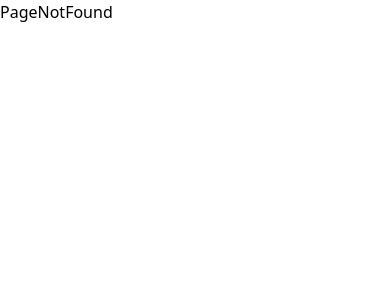
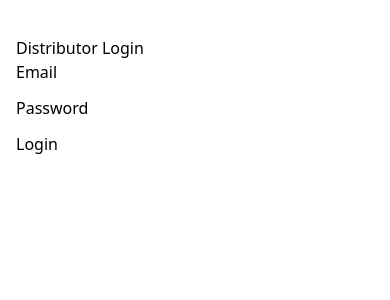
Before and after one commit to janvi279/z-cad, a React (Create React App) app: page /distributor/login in a window 390 px wide. Shown: the top 300 px of the page. Built offline with nearby package versions, Linux system fonts and the light colour scheme.

Commit message:
start worked on distributer panel

```diff
--- a/src/App.js
+++ b/src/App.js
@@ -18,6 +18,9 @@ import { Toaster } from 'react-hot-toast'
 import { AuthProvider } from './Context/AuthContext'
 import { LoadingProvider, useLoading } from './Context/LoadingContext'
 import FullPageLoader from './Components/common/FullPageLoader'
+import DistributorLogin from './pages/Home/distributor/login'
+import DistributorProtectedRoute from './pages/Home/distributor/DistributorProtectedRoute'
+import DistributorDashboard from './pages/Home/distributor/dashboard'
 
 const AppContent = () => {
   const { loading } = useLoading()
@@ -41,6 +44,16 @@ const AppContent = () => {
             ))}
           </Route>
         </Route>
+        <Route path='/distributor/login' element={<DistributorLogin />} />
+
+        <Route
+          path='/distributor/dashboard'
+          element={
+            <DistributorProtectedRoute>
+              <DistributorDashboard />
+            </DistributorProtectedRoute>
+          }
+        />
       </Routes>
     </>
   )
--- /dev/null
+++ b/src/pages/Home/distributor/DistributorProtectedRoute.jsx
@@ -0,0 +1,24 @@
+import React from "react";
+import { Navigate } from "react-router-dom";
+
+const DistributorProtectedRoute = ({
+  children,
+}) => {
+
+  const token =
+    localStorage.getItem(
+      "distributorToken"
+    );
+
+  if (!token) {
+    return (
+      <Navigate
+        to="/distributor/login"
+      />
+    );
+  }
+
+  return children;
+};
+
+export default DistributorProtectedRoute;
--- /dev/null
+++ b/src/pages/Home/distributor/dashboard.jsx
@@ -0,0 +1,63 @@
+import React, { useEffect, useState } from 'react'
+
+import { getDistributorDashboard } from '../../services/distributorApi'
+
+function DistributorDashboard() {
+  const [data, setData] = useState({})
+
+  const fetchDashboard = async () => {
+    try {
+      const res = await getDistributorDashboard()
+
+      setData(res.data.cards)
+    } catch (err) {
+      console.log(err)
+    }
+  }
+
+  useEffect(() => {
+    fetchDashboard()
+  }, [])
+
+  return (
+    <div>
+      <h2>Distributor Dashboard</h2>
+
+      <div className='row'>
+        <div className='col-md-3'>
+          <div className='card p-3'>
+            <h5>Total Products</h5>
+
+            <h3>{data.totalProducts || 0}</h3>
+          </div>
+        </div>
+
+        <div className='col-md-3'>
+          <div className='card p-3'>
+            <h5>Total Orders</h5>
+
+            <h3>{data.totalOrders || 0}</h3>
+          </div>
+        </div>
+
+        <div className='col-md-3'>
+          <div className='card p-3'>
+            <h5>Revenue</h5>
+
+            <h3>₹{data.totalRevenue || 0}</h3>
+          </div>
+        </div>
+
+        <div className='col-md-3'>
+          <div className='card p-3'>
+            <h5>Commission</h5>
+
+            <h3>₹{data.totalCommission || 0}</h3>
+          </div>
+        </div>
+      </div>
+    </div>
+  )
+}
+
+export default DistributorDashboard
--- /dev/null
+++ b/src/pages/Home/distributor/login.jsx
@@ -0,0 +1,89 @@
+import React, { useState } from "react";
+import { distributorLogin } from "../../services/distributorApi";
+import { useNavigate } from "react-router-dom";
+
+const DistributorLogin = () => {
+  const navigate = useNavigate();
+
+  const [formData, setFormData] = useState({
+    email: "",
+    password: "",
+  });
+
+  const handleChange = (e) => {
+    setFormData({
+      ...formData,
+      [e.target.name]: e.target.value,
+    });
+  };
+
+  const handleSubmit = async (e) => {
+    e.preventDefault();
+
+    try {
+      const response = await distributorLogin(formData);
+
+      localStorage.setItem(
+        "distributorToken",
+        response.token
+      );
+
+      localStorage.setItem(
+        "distributor",
+        JSON.stringify(response.distributor)
+      );
+
+      navigate("/distributor/dashboard");
+    } catch (error) {
+      console.log(error);
+      alert(
+        error?.response?.data?.message ||
+          "Login Failed"
+      );
+    }
+  };
+
+  return (
+    <div className="container mt-5">
+      <div className="card p-4">
+
+        <h3>Distributor Login</h3>
+
+        <form onSubmit={handleSubmit}>
+
+          <div className="mb-3">
+            <label>Email</label>
+
+            <input
+              type="email"
+              name="email"
+              className="form-control"
+              onChange={handleChange}
+            />
+          </div>
+
+          <div className="mb-3">
+            <label>Password</label>
+
+            <input
+              type="password"
+              name="password"
+              className="form-control"
+              onChange={handleChange}
+            />
+          </div>
+
+          <button
+            type="submit"
+            className="btn btn-primary"
+          >
+            Login
+          </button>
+
+        </form>
+      </div>
+    </div>
+  );
+};
+
+export default DistributorLogin;
--- /dev/null
+++ b/src/pages/Home/distributor/services/distributorApi.js
@@ -0,0 +1,7 @@
+import axiosAuthInstance from '../../../../utils/axios/axiosAuthInstance'
+
+export const distributorLogin = async (data) => {
+  const response = await axiosAuthInstance.post(`distributor/login`, data)
+
+  return response.data
+}
--- a/src/pages/Orders/index.js
+++ b/src/pages/Orders/index.js
@@ -1,72 +1,83 @@
-import { useState, useEffect } from 'react';
-import DataTable from 'react-data-table-component';
-import axiosAuthInstance from '../../utils/axios/axiosAuthInstance';
-import { useLoading } from '../../Context/LoadingContext';
-import { AiOutlineEye } from 'react-icons/ai';
+import { useState, useEffect } from 'react'
+import DataTable from 'react-data-table-component'
+import axiosAuthInstance from '../../utils/axios/axiosAuthInstance'
+import { useLoading } from '../../Context/LoadingContext'
+import { AiOutlineEye } from 'react-icons/ai'
 
 // Modular component for order detail item
 const OrderDetailItem = ({ label, value }) => (
-  <div className="grid grid-cols-2 gap-2">
-    <p className="font-semibold">{label}:</p>
+  <div className='grid grid-cols-2 gap-2'>
+    <p className='font-semibold'>{label}:</p>
     <div>{value}</div>
   </div>
-);
+)
 
 const Orders = () => {
-  const [data, setData] = useState([]);
-  const [searchTerm, setSearchTerm] = useState('');
-  const [page, setPage] = useState(1);
-  const [perPage, setPerPage] = useState(10);
-  const { setLoading } = useLoading();
+  const [data, setData] = useState([])
+  const [searchTerm, setSearchTerm] = useState('')
+  const [page, setPage] = useState(1)
+  const [perPage, setPerPage] = useState(10)
+  const { setLoading } = useLoading()
 
   // Modal state
-  const [selectedOrder, setSelectedOrder] = useState(null);
-  const [showModal, setShowModal] = useState(false);
+  const [selectedOrder, setSelectedOrder] = useState(null)
+  const [showModal, setShowModal] = useState(false)
 
   // Fetch Orders
   const fetchData = async () => {
-    setLoading(true);
+    setLoading(true)
     try {
-      const response = await axiosAuthInstance.get('shopify/order');
+      const response = await axiosAuthInstance.get('shopify/order')
       if (response?.status === 200) {
-        setData(response.data.orders);
+        setData(response.data.orders)
       }
     } catch (error) {
-      console.error('Fetch error:', error);
+      console.error('Fetch error:', error)
     } finally {
-      setLoading(false);
+      setLoading(false)
     }
-  };
+  }
 
   useEffect(() => {
-    fetchData();
-  }, []);
+    fetchData()
+  }, [])
 
   // Handle search
   const handleSearchChange = (e) => {
-    setSearchTerm(e.target.value);
-    setPage(1);
-  };
+    setSearchTerm(e.target.value)
+    setPage(1)
+  }
 
   const filteredData = data.filter((item) =>
-    item.customer_name?.toLowerCase().includes(searchTerm.toLowerCase())
-  );
+    item.customer_name?.toLowerCase().includes(searchTerm.toLowerCase()),
+  )
 
-  const startIndex = (page - 1) * perPage;
-  const paginatedData = filteredData.slice(startIndex, startIndex + perPage);
-  const totalSales = data.reduce((acc, order) => acc + Number(order.TotalPrice || 0), 0);
+  const startIndex = (page - 1) * perPage
+  const paginatedData = filteredData.slice(startIndex, startIndex + perPage)
+  const totalSales = data.reduce(
+    (acc, order) => acc + Number(order.TotalPrice || 0),
+    0,
+  )
 
   // Columns
   const columns = [
     {
-      name:"OrderId",selector:(row)=>row.orderId || '-',
+      name: 'OrderId',
+      selector: (row) => row.orderId || '-',
     },
     { name: 'Customer Name', selector: (row) => row.customer_name },
     { name: 'Email', selector: (row) => row.email },
-    { name: 'Order Confirm', selector: (row) => (row.orderConfirm ? 'Yes' : 'No') },
+    {
+      name: 'Order Confirm',
+      selector: (row) => (row.orderConfirm ? 'Yes' : 'No'),
+    },
     { name: 'Items Sold', selector: (row) => row.itemsSold },
     {
-      name:'Product Price' ,selector:(row)=>row.products && row.products.length > 0 ? `₹${row.products.reduce((sum, item) => sum + (item.productPrice || 0), 0)}` : '₹0'
+      name: 'Product Price',
+      selector: (row) =>
+        row.products && row.products.length > 0
+          ? `₹${row.products.reduce((sum, item) => sum + (item.productPrice || 0), 0)}`
+          : '₹0',
     },
     { name: 'Total Price', selector: (row) => row.TotalPrice },
     { name: 'Order No.', selector: (row) => row.orderNo?.replace('#', '') },
@@ -75,8 +86,8 @@ const Orders = () => {
       cell: (row) => (
         <button
           onClick={() => handleViewDetails(row)}
-          className="text-blue-500 hover:text-blue-700"
-          title="View Details"
+          className='text-blue-500 hover:text-blue-700'
+          title='View Details'
         >
           <AiOutlineEye size={22} />
         </button>
@@ -85,35 +96,35 @@ const Orders = () => {
       allowOverflow: true,
       button: true,
     },
-  ];
+  ]
 
   // Open modal and show selected order
   const handleViewDetails = (order) => {
-    setSelectedOrder(order);
-    setShowModal(true);
-  };
+    setSelectedOrder(order)
+    setShowModal(true)
+  }
 
   const closeModal = () => {
-    setSelectedOrder(null);
-    setShowModal(false);
-  };
+    setSelectedOrder(null)
+    setShowModal(false)
+  }
 
   return (
     <>
-      <div className="bg-white shadow rounded-lg text-primary-500 text-xl py-2 px-4 flex justify-between items-center mb-6">
+      <div className='bg-white shadow rounded-lg text-primary-500 text-xl py-2 px-4 flex justify-between items-center mb-6'>
         Orders
       </div>
 
-      <div className="bg-white shadow p-4 rounded-lg">
-        <div className="flex justify-between gap-4 items-center mb-4">
+      <div className='bg-white shadow p-4 rounded-lg'>
+        <div className='flex justify-between gap-4 items-center mb-4'>
           <input
-            type="text"
-            placeholder="Search..."
-            className="border p-2 rounded-lg mr-auto"
+            type='text'
+            placeholder='Search...'
+            className='border p-2 rounded-lg mr-auto'
             value={searchTerm}
             onChange={handleSearchChange}
           />
-          <div className="text-lg font-semibold">
+          <div className='text-lg font-semibold'>
             Total Sales: ₹{totalSales.toLocaleString()}
           </div>
         </div>
@@ -128,56 +139,67 @@ const Orders = () => {
           paginationDefaultPage={page}
           onChangePage={(newPage) => setPage(newPage)}
           onChangeRowsPerPage={(newPerPage) => {
-            setPerPage(newPerPage);
-            setPage(1);
+            setPerPage(newPerPage)
+            setPage(1)
           }}
         />
       </div>
 
       {/* ✅ Order Details Modal */}
       {showModal && selectedOrder && (
-        <div className="fixed inset-0 bg-white shadow bg-opacity-50 flex items-center justify-center z-50">
-          <div className="bg-white rounded-lg shadow-lg w-[500px] max-h-[80vh] overflow-y-auto p-6">
-            <h2 className="text-xl font-semibold mb-4 text-primary-600">
+        <div className='fixed inset-0 bg-white shadow bg-opacity-50 flex items-center justify-center z-50'>
+          <div className='bg-white rounded-lg shadow-lg w-[500px] max-h-[80vh] overflow-y-auto p-6'>
+            <h2 className='text-xl font-semibold mb-4 text-primary-600'>
               Order Details — #{selectedOrder.orderNo?.replace('#', '')}
             </h2>
 
-            <div className="mb-4 space-y-1">
+            <div className='mb-4 space-y-1'>
               {[
                 { label: 'Customer Name', value: selectedOrder.customer_name },
                 { label: 'Email', value: selectedOrder.email },
                 { label: 'Total Price', value: `₹${selectedOrder.TotalPrice}` },
                 { label: 'Items Sold', value: selectedOrder.itemsSold },
-                { label: 'Order Confirm', value: selectedOrder.orderConfirm ? 'Yes' : 'No' },
+                {
+                  label: 'Order Confirm',
+                  value: selectedOrder.orderConfirm ? 'Yes' : 'No',
+                },
               ].map((field, index) => (
-                <OrderDetailItem key={index} label={field.label} value={field.value} />
+                <OrderDetailItem
+                  key={index}
+                  label={field.label}
+                  value={field.value}
+                />
               ))}
             </div>
 
-            <hr className="my-4" />
+            <hr className='my-4' />
 
             {/* Show products in this order */}
-            <h3 className="text-lg font-semibold mb-2">Products in this Order:</h3>
+            <h3 className='text-lg font-semibold mb-2'>
+              Products in this Order:
+            </h3>
             {selectedOrder.products && selectedOrder.products.length > 0 ? (
-              <ul className="list-disc pl-5 space-y-1">
+              <ul className='list-disc pl-5 space-y-1'>
                 {selectedOrder.products.map((item, idx) => (
                   <li key={idx}>
-                    <div className="grid grid-cols-3 sm:grid-cols-4 items-center text-sm">
-                      <div className="col-span-2">{item.productName}</div>
-                      <div className="text-center">Qty: {item.quantity}</div>
-                      <div className="text-right">Price: ₹{item.productPrice}</div>
+                    <div className='grid grid-cols-3 sm:grid-cols-4 items-center text-sm'>
+                      <div className='col-span-2'>{item.productName}</div>
+                      <div className='text-center'>Qty: {item.quantity}</div>
+                      <div className='text-right'>
+                        Price: ₹{item.productPrice}
+                      </div>
                     </div>
                   </li>
                 ))}
               </ul>
             ) : (
-              <p className="text-gray-500">No products found.</p>
+              <p className='text-gray-500'>No products found.</p>
             )}
 
-            <div className="flex justify-end mt-6">
+            <div className='flex justify-end mt-6'>
               <button
                 onClick={closeModal}
-                className="bg-gray-300 text-black px-4 py-2 rounded hover:bg-gray-400"
+                className='bg-gray-300 text-black px-4 py-2 rounded hover:bg-gray-400'
               >
                 Close
               </button>
@@ -186,7 +208,7 @@ const Orders = () => {
         </div>
       )}
     </>
-  );
-};
+  )
+}
 
-export default Orders;
+export default Orders
--- a/src/utils/axios/axiosAuthInstance.js
+++ b/src/utils/axios/axiosAuthInstance.js
@@ -2,7 +2,7 @@ import axios from 'axios'
 import { getToken } from '../cookies/Cookies'
 import toast from 'react-hot-toast'
 
-const baseURL = 'http://localhost:8015/api/';
+const baseURL = 'http://localhost:8015/api/'
 // const baseURL = 'https://zcadgroup.alphabitinfoway.com/api/'
 // const baseURL="http://89.116.32.101/api/"
 
@@ -19,7 +19,6 @@ axiosInstance.interceptors.request.use(
     return config
   },
   (error) => {
-
     return Promise.reject(error)
   },
 )
```
Also changed, not shown: src/pages/Home/distributor/Commission.jsx (added), src/pages/Home/distributor/Payout.jsx (added), src/pages/Home/distributor/Wallet.jsx (added), src/pages/Home/distributor/distributor.jsx (added), src/pages/Home/distributor/product.jsx (added).
